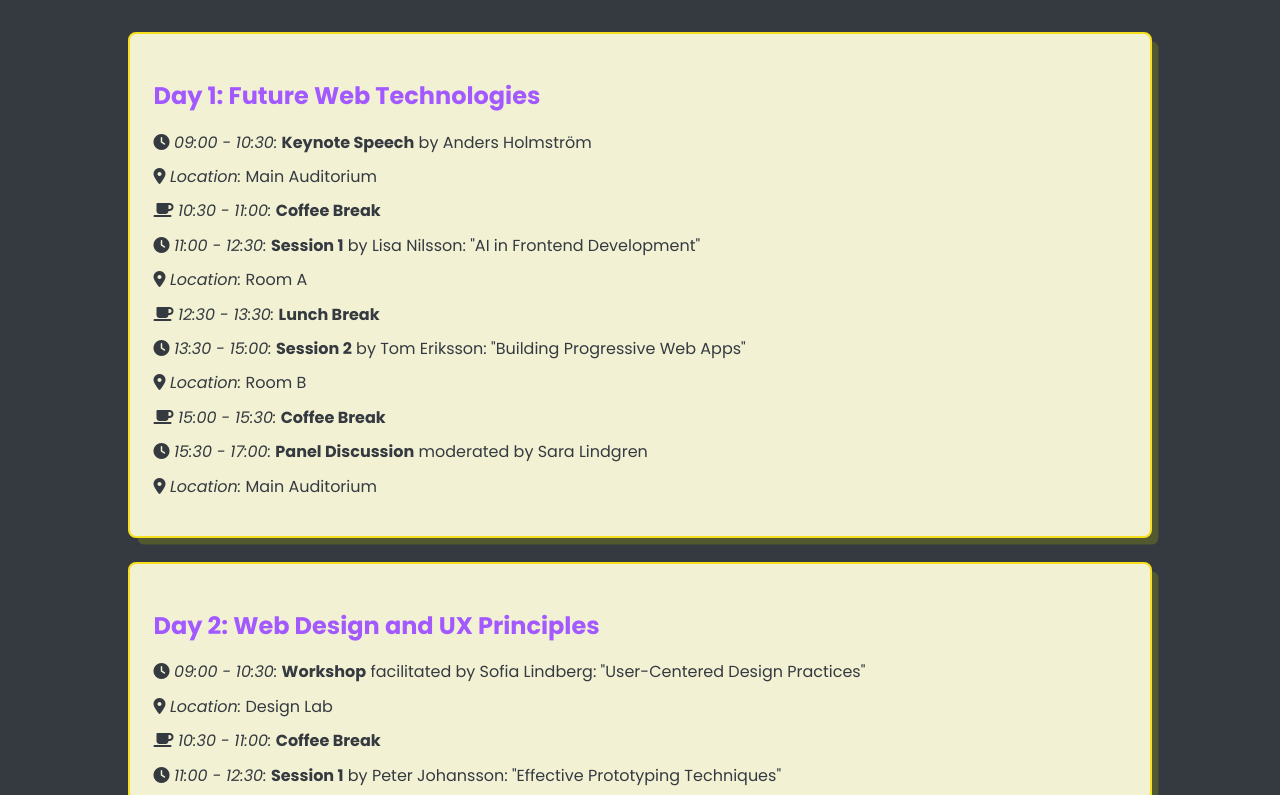
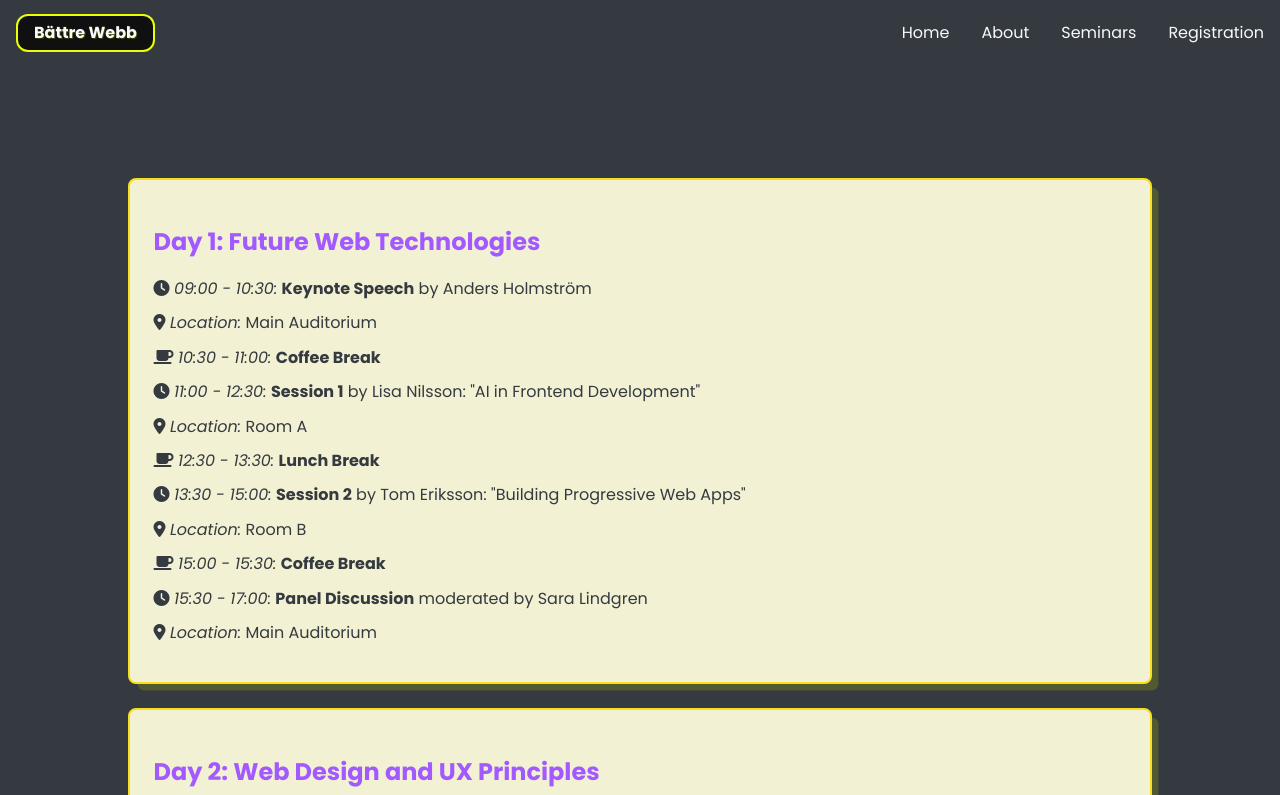
Before and after one commit to FBetulDemir/conference-website, a plain HTML site: page pages/seminars.html in a window 1280 px wide. Shown: the top 795 px of the page. Drawn offline with Linux system fonts and the light colour scheme; files that its build step writes are made by us from their sources.

Commit message:
Added header to seminars.html

```diff
--- a/pages/seminars.html
+++ b/pages/seminars.html
@@ -19,6 +19,19 @@
         <title>Bättre Webb 2024 - Seminar Schedule</title>
     </head>
     <body>
+        <header>
+            <div class="logo outlined">
+                <a href="../index.html"><span>Bättre</span> <span>Webb</span></a>
+            </div>
+            <nav>
+                <ul>
+                    <li><a href="../index.html">Home</a></li>
+                    <li><a href="#">About</a></li>
+                    <li><a href="pages/seminars.html">Seminars</a></li>
+                    <li><a href="pages/registration.html">Registration</a></li>
+                </ul>
+            </nav>
+        </header>
         <div class="seminar-schedule">
             <div class="seminar-day">
                 <h3>Day 1: Future Web Technologies</h3>
--- a/styles/style.css
+++ b/styles/style.css
@@ -16,6 +16,7 @@ header {
     display: flex;
     justify-content: space-between;
     align-items: center;
+    margin-bottom: 5em;
 }
 
 @media (max-width: 480px) {
@@ -180,6 +181,20 @@ nav ul li a {
     }
 }
 
+@media (max-width: 768px) {
+    .slider i {
+        font-size: 4rem;
+        margin: 0.5em;
+    }
+}
+
+@media (max-width: 480px) {
+    .slider i {
+        font-size: 3rem;
+        margin: 0.5em;
+    }
+}
+
 /* Seminar days section style starts here */
 
 .seminar-days-section {
```
Also changed, not shown: index.html (+0 -1 lines).
